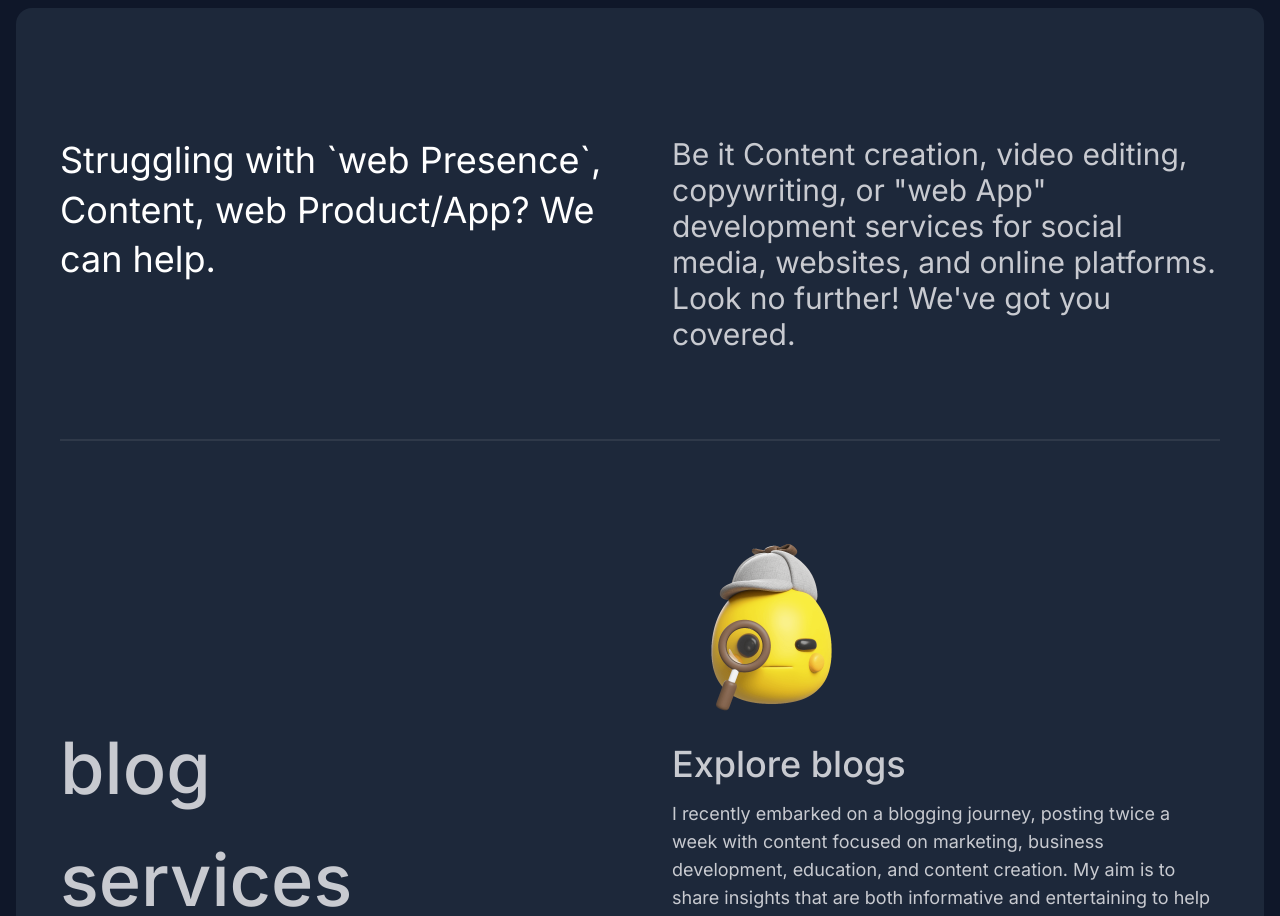
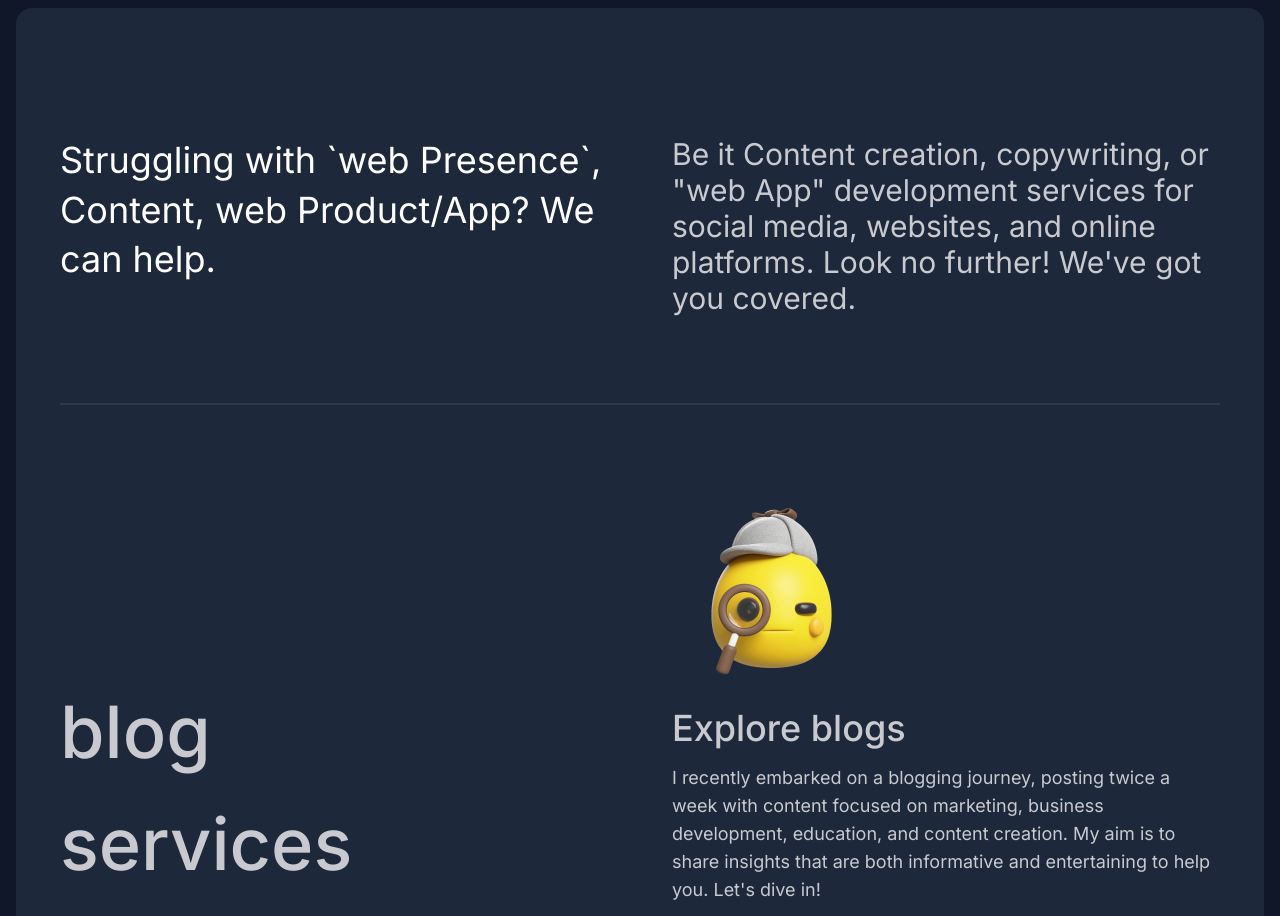
Before and after one commit to sgrds/sagarCodes, a Next.js app: page / in a window 1280 px wide. Shown: the part 2640-3556 px from the top of the page. Built offline with nearby package versions, Linux system fonts and the light colour scheme.

Commit message:
made some text change in servicesSection

```diff
--- a/src/components/sections/servicesSection.jsx
+++ b/src/components/sections/servicesSection.jsx
@@ -13,7 +13,7 @@ const ServicesSection = () => {
             help.
           </h1>
           <h2 className="text-3xl">
-            {` Be it Content creation, video editing, copywriting, or "web App"
+            {` Be it Content creation, copywriting, or "web App"
             development services for social media, websites, and online
             platforms. Look no further! We've got you covered.`}
           </h2>
```
